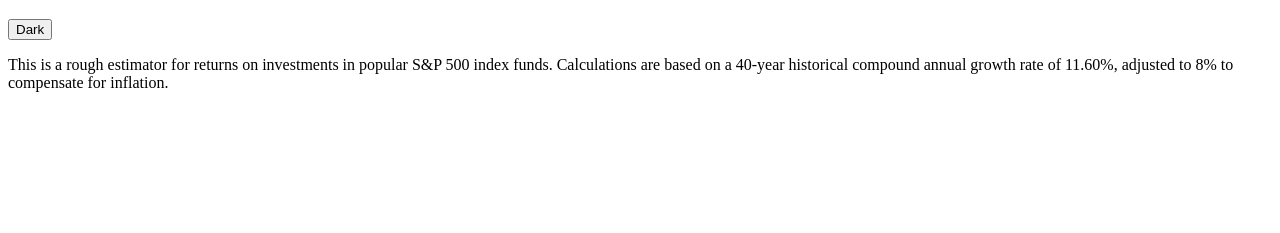
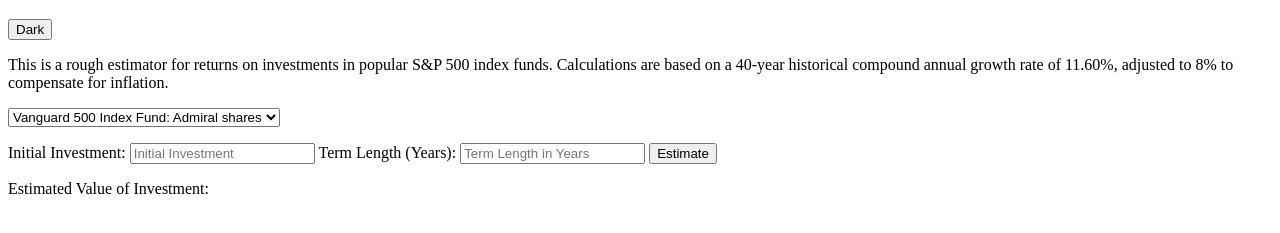
Before and after one commit to gwwebster/flatiron-phase-1-project, a plain HTML site: page index.html in a window 1280 px wide. Shown: the part 61-294 px from the top of the page. Drawn offline with Linux system fonts and the light colour scheme.

Commit message:
Add HTML form

```diff
--- a/index.html
+++ b/index.html
@@ -14,6 +14,24 @@
         </header>
         <p id="description">This is a rough estimator for returns on investments in popular S&P 500 index funds.
             Calculations are based on a 40-year historical compound annual growth rate of 11.60%, adjusted to 8% to compensate for inflation.</p>
+        <div class="form">
+            <form>
+                <select id="fund_dropdown">
+                    <option value="VFIAX">Vanguard 500 Index Fund: Admiral shares</option>
+                    <option value="SWPPX">Schwab SP 500 Index Fund</option>
+                    <option value="FXAIX">Fidelity 500 Index Fund</option>
+                    <option value="FNILX">Fidelity Zero Large Cap Index</option>
+                    <option value="PREIX">T. Rowe Price Equity Index 500 Fund</option>
+                </select>
+                <p></p>
+                <label>Initial Investment:</label>
+                <input type="text" id="initial_investment" placeholder="Initial Investment">
+                <label>Term Length (Years):</label>
+                <input type="text" id="term_length" placeholder="Term Length in Years">
+                <input type="submit" value="Estimate">
+            </form>
+            <p>Estimated Value of Investment: <span id="estimation"></span></p>
+        </div>
         <script type="text/javascript" src="./index.js"></script>
     </body>
 </html>
```
